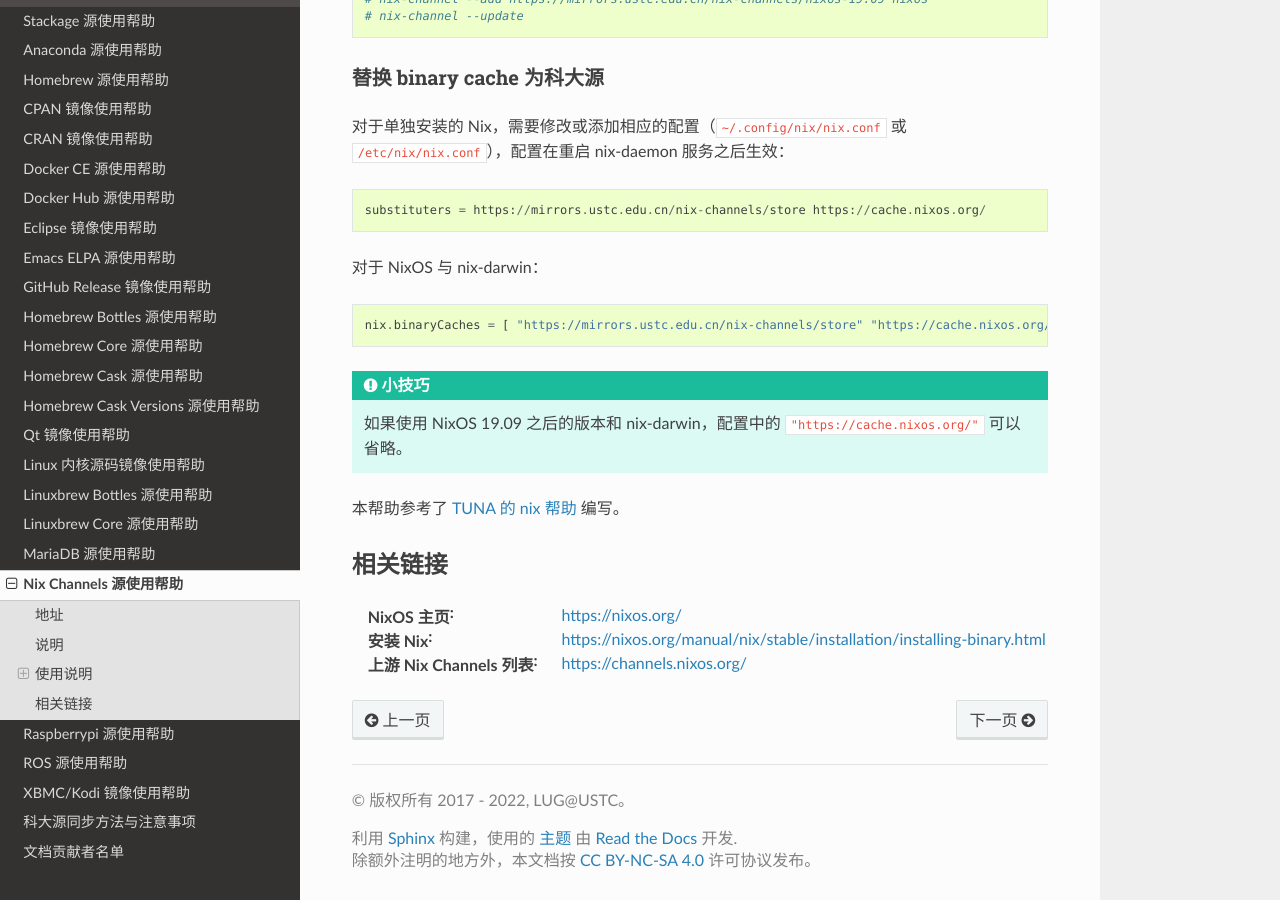
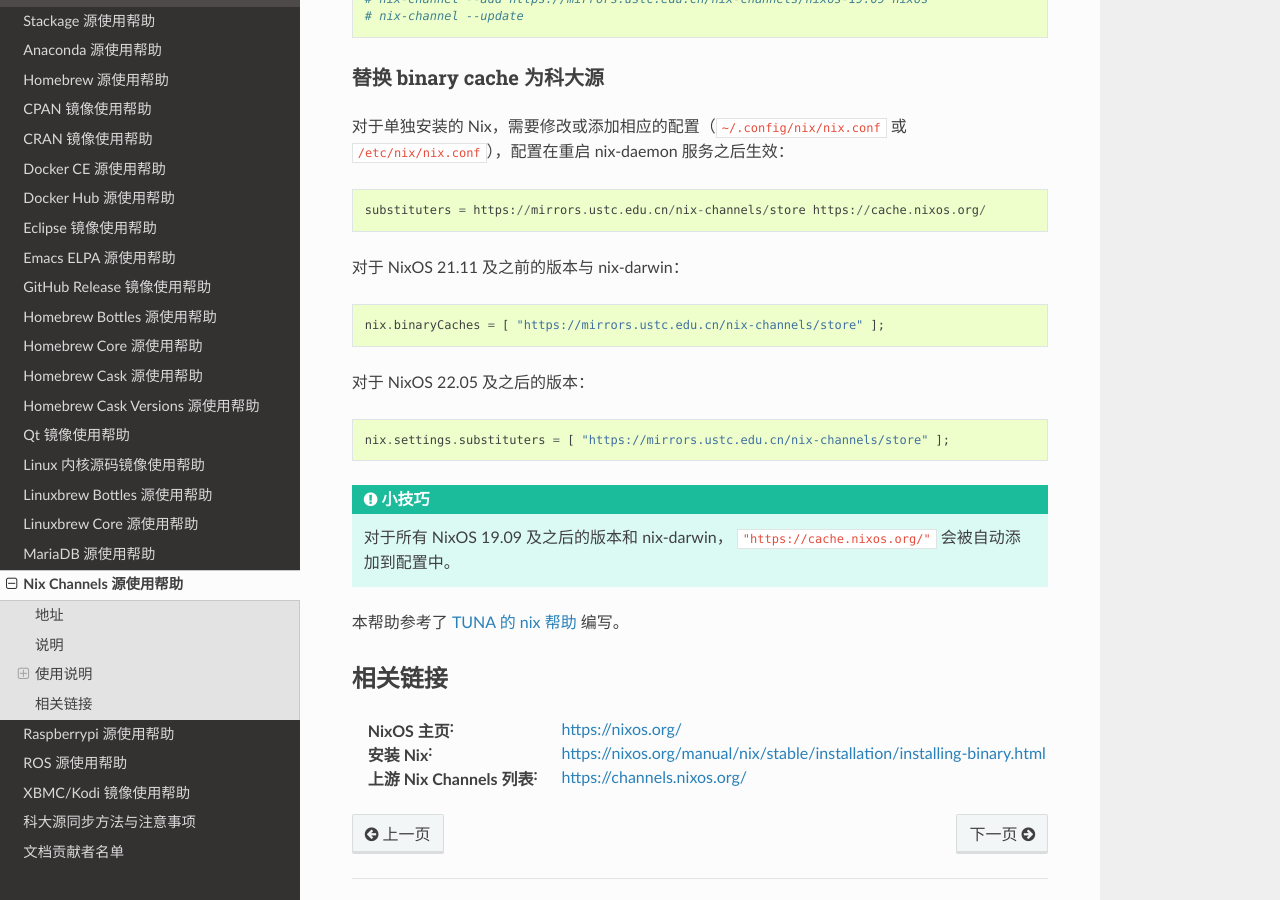
Before and after one commit to ustclug/mirrorhelp, a Sphinx documentation site: the page built from source/nix-channels.rst, in a window 1280 px wide and 900 px high, scrolled down 721 px. Built offline with Sphinx 7.4.7 and the Read the Docs theme 2.0.0, drawn with Linux system fonts in a browser that asks for light colours; pages that are not in the unit, such as notebooks, are missing from menus.

Commit message:
nix-channels: add instructions for NixOS 22.05

```diff
--- a/source/nix-channels.rst
+++ b/source/nix-channels.rst
@@ -42,14 +42,20 @@
 
     substituters = https://mirrors.ustc.edu.cn/nix-channels/store https://cache.nixos.org/
 
-对于 NixOS 与 nix-darwin：
+对于 NixOS 21.11 及之前的版本与 nix-darwin：
 
 ::
 
-    nix.binaryCaches = [ "https://mirrors.ustc.edu.cn/nix-channels/store" "https://cache.nixos.org/" ];
+    nix.binaryCaches = [ "https://mirrors.ustc.edu.cn/nix-channels/store" ];
+
+对于 NixOS 22.05 及之后的版本：
+
+::
+
+    nix.settings.substituters = [ "https://mirrors.ustc.edu.cn/nix-channels/store" ];
 
 .. tip::
-    如果使用 NixOS 19.09 之后的版本和 nix-darwin，配置中的 ``"https://cache.nixos.org/"`` 可以省略。
+    对于所有 NixOS 19.09 及之后的版本和 nix-darwin， ``"https://cache.nixos.org/"`` 会被自动添加到配置中。
 
 本帮助参考了 `TUNA 的 nix 帮助 <https://mirrors.tuna.tsinghua.edu.cn/help/nix/>`_ 编写。
 
```
